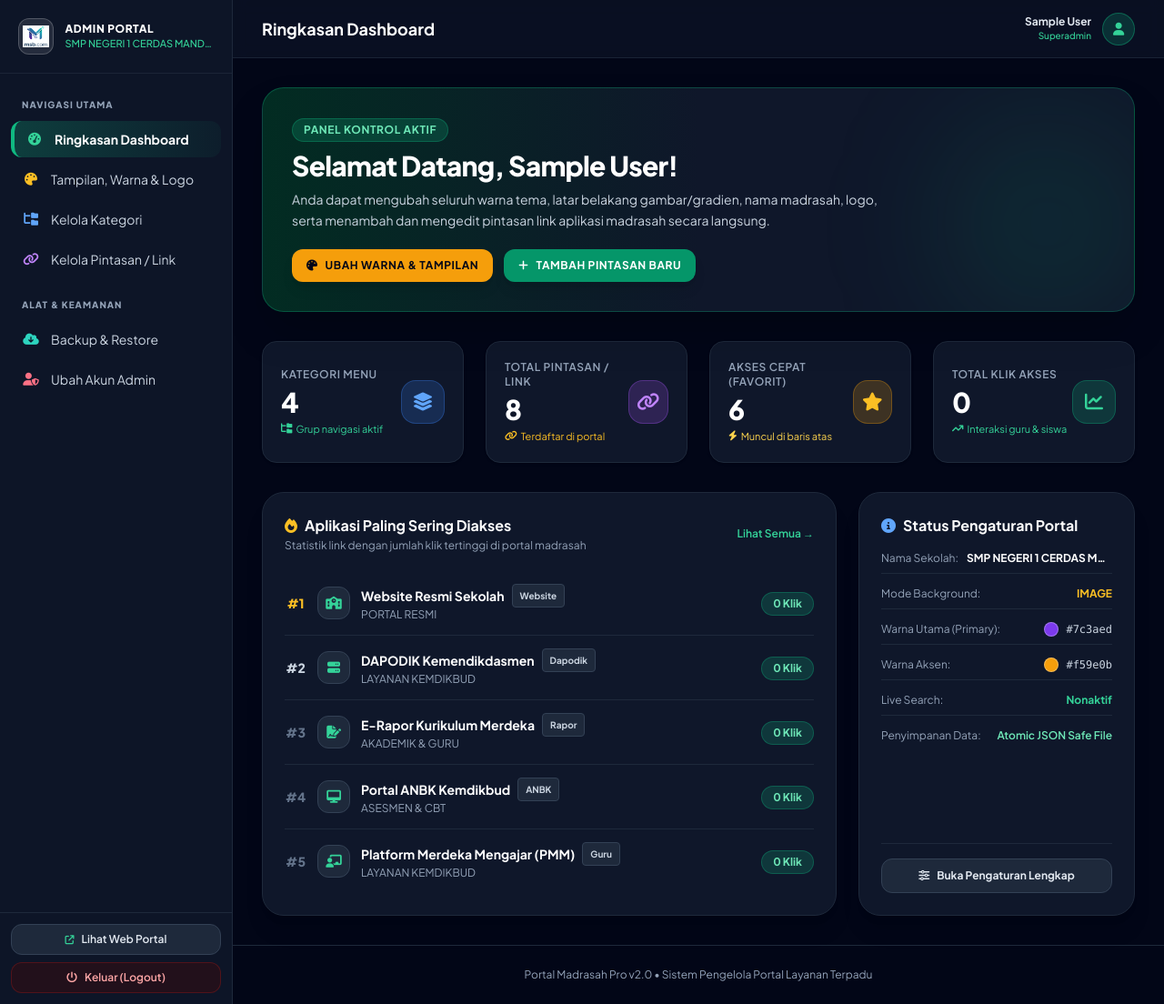
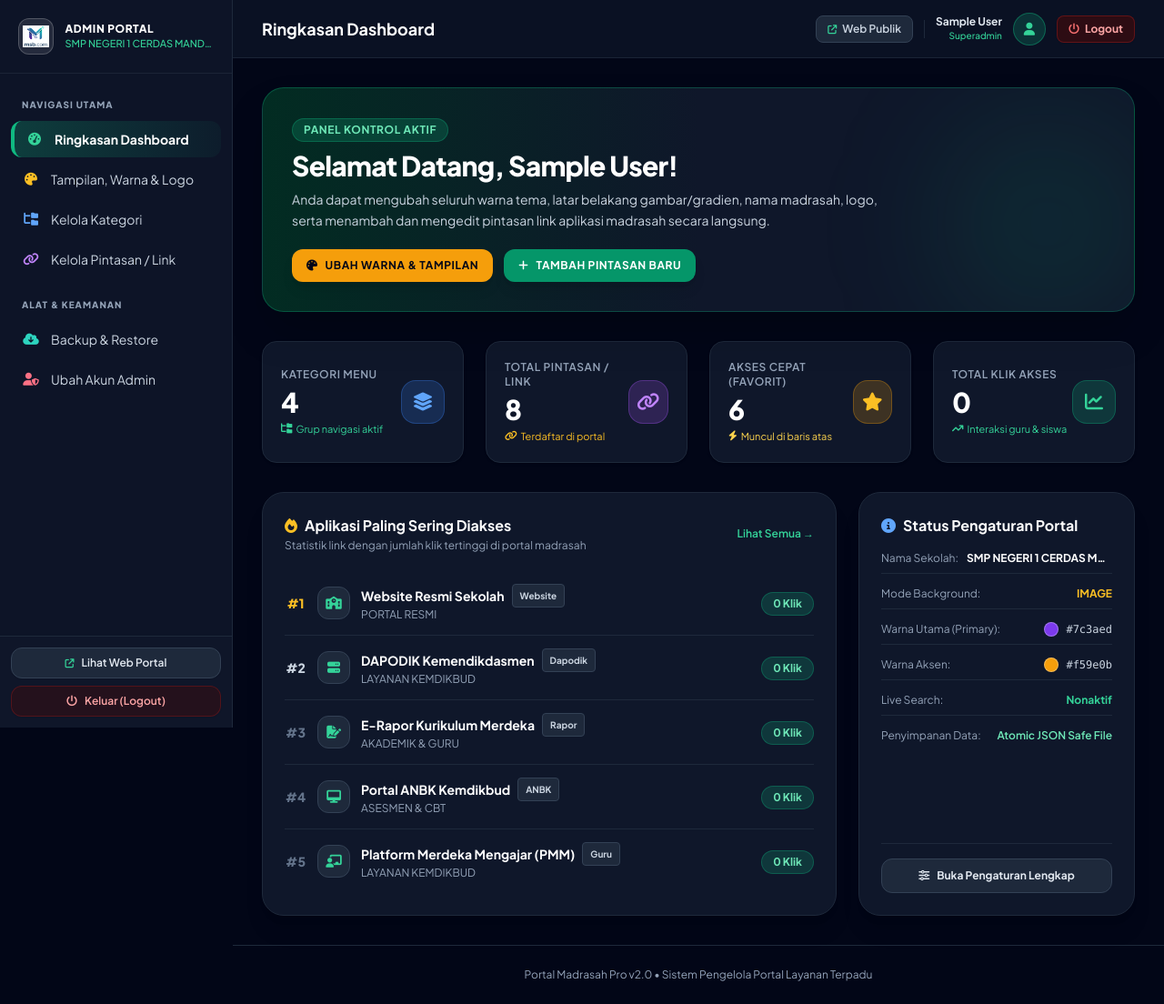
Before and after one commit to owensavala/portal-sekolah-pro, a PHP site: page /admin/index.php in a window 1280 px wide. Shown: the whole page at 91% size. Run offline with PHP 8.4, Linux system fonts and the light colour scheme; the visitor is signed in with stand-in values (Sample User, id 1); some libraries are stand-ins or nearby versions.

Commit message:
style(admin): make sidebar sticky viewport and add instant logout button in top navigation bar

```diff
--- a/admin/header.php
+++ b/admin/header.php
@@ -47,8 +47,8 @@ $currentPage = basename($_SERVER['PHP_SELF']);
 <body class="min-h-screen flex flex-col md:flex-row bg-slate-950 text-slate-100">
 
     <!-- Left Sidebar -->
-    <aside class="w-full md:w-64 bg-slate-900/90 border-r border-slate-800 flex flex-col justify-between shrink-0">
-        <div>
+    <aside class="w-full md:w-64 bg-slate-900/90 border-r border-slate-800 flex flex-col justify-between shrink-0 md:sticky md:top-0 md:h-screen z-40">
+        <div class="overflow-y-auto flex-1">
             <!-- School Brand / Logo -->
             <div class="p-5 border-b border-slate-800/80 flex items-center space-x-3">
                 <div class="w-10 h-10 rounded-xl bg-white/10 p-1 flex items-center justify-center border border-white/20">
@@ -98,13 +98,13 @@ $currentPage = basename($_SERVER['PHP_SELF']);
             </nav>
         </div>
 
-        <!-- Sidebar Footer Action -->
-        <div class="p-3 border-t border-slate-800 space-y-2">
-            <a href="../index.php" target="_blank" class="w-full flex items-center justify-center space-x-2 px-3 py-2 rounded-xl bg-slate-800 hover:bg-slate-700 text-slate-200 text-xs font-semibold transition border border-slate-700">
+        <!-- Sidebar Footer Action (Always pinned at the bottom of the viewport) -->
+        <div class="p-3 border-t border-slate-800 space-y-2 shrink-0 bg-slate-900/95">
+            <a href="../index.php" target="_blank" class="w-full flex items-center justify-center space-x-2 px-3 py-2 rounded-xl bg-slate-800 hover:bg-slate-700 text-slate-200 text-xs font-semibold transition border border-slate-700 shadow-sm">
                 <i class="fa-solid fa-arrow-up-right-from-square text-[10px] text-emerald-400"></i>
                 <span>Lihat Web Portal</span>
             </a>
-            <a href="logout.php" onclick="return confirm('Keluar dari panel pengelola?');" class="w-full flex items-center justify-center space-x-2 px-3 py-2 rounded-xl bg-red-950/40 hover:bg-red-900/60 text-red-300 text-xs font-semibold transition border border-red-800/40">
+            <a href="logout.php" onclick="return confirm('Keluar dari panel pengelola?');" class="w-full flex items-center justify-center space-x-2 px-3 py-2 rounded-xl bg-red-950/40 hover:bg-red-900/60 text-red-300 text-xs font-semibold transition border border-red-800/40 shadow-sm">
                 <i class="fa-solid fa-power-off text-xs"></i>
                 <span>Keluar (Logout)</span>
             </a>
@@ -112,13 +112,18 @@ $currentPage = basename($_SERVER['PHP_SELF']);
     </aside>
 
     <!-- Right Main Content Area -->
-    <div class="flex-1 flex flex-col min-w-0 overflow-y-auto">
+    <div class="flex-1 flex flex-col min-w-0">
         <!-- Top Header Bar -->
-        <header class="h-16 bg-slate-900/60 border-b border-slate-800/80 px-4 sm:px-8 flex items-center justify-between sticky top-0 z-30 backdrop-blur">
+        <header class="h-16 bg-slate-900/70 border-b border-slate-800/80 px-4 sm:px-8 flex items-center justify-between sticky top-0 z-30 backdrop-blur-md">
             <div class="flex items-center space-x-3">
                 <h2 class="text-base sm:text-lg font-bold text-white"><?= e($pageTitle ?? 'Dashboard') ?></h2>
             </div>
-            <div class="flex items-center space-x-3">
+            <div class="flex items-center space-x-2 sm:space-x-3">
+                <a href="../index.php" target="_blank" class="hidden md:inline-flex items-center gap-1.5 px-3 py-1.5 rounded-lg bg-slate-800 hover:bg-slate-700 text-slate-300 hover:text-white text-xs font-semibold border border-slate-700 transition">
+                    <i class="fa-solid fa-arrow-up-right-from-square text-[10px] text-emerald-400"></i>
+                    <span>Web Publik</span>
+                </a>
+                <div class="h-5 w-px bg-slate-800 hidden md:block"></div>
                 <div class="text-right hidden sm:block">
                     <div class="text-xs font-bold text-slate-200"><?= e($_SESSION['admin_name'] ?? 'Administrator') ?></div>
                     <div class="text-[10px] text-emerald-400 font-medium">Superadmin</div>
@@ -126,6 +131,13 @@ $currentPage = basename($_SERVER['PHP_SELF']);
                 <div class="w-9 h-9 rounded-full bg-emerald-500/20 text-emerald-400 border border-emerald-500/40 flex items-center justify-center font-black text-sm">
                     <i class="fa-solid fa-user"></i>
                 </div>
+                <!-- Direct Quick Logout Button in Header Bar -->
+                <a href="logout.php" onclick="return confirm('Keluar dari panel pengelola?');"
+                   title="Keluar dari Panel Admin"
+                   class="flex items-center gap-1.5 px-3 py-1.5 rounded-lg bg-red-950/60 hover:bg-red-900 text-red-300 hover:text-white text-xs font-bold border border-red-800/50 transition shadow-sm ml-1">
+                    <i class="fa-solid fa-power-off text-xs text-red-400"></i>
+                    <span class="hidden sm:inline">Logout</span>
+                </a>
             </div>
         </header>
 
```
